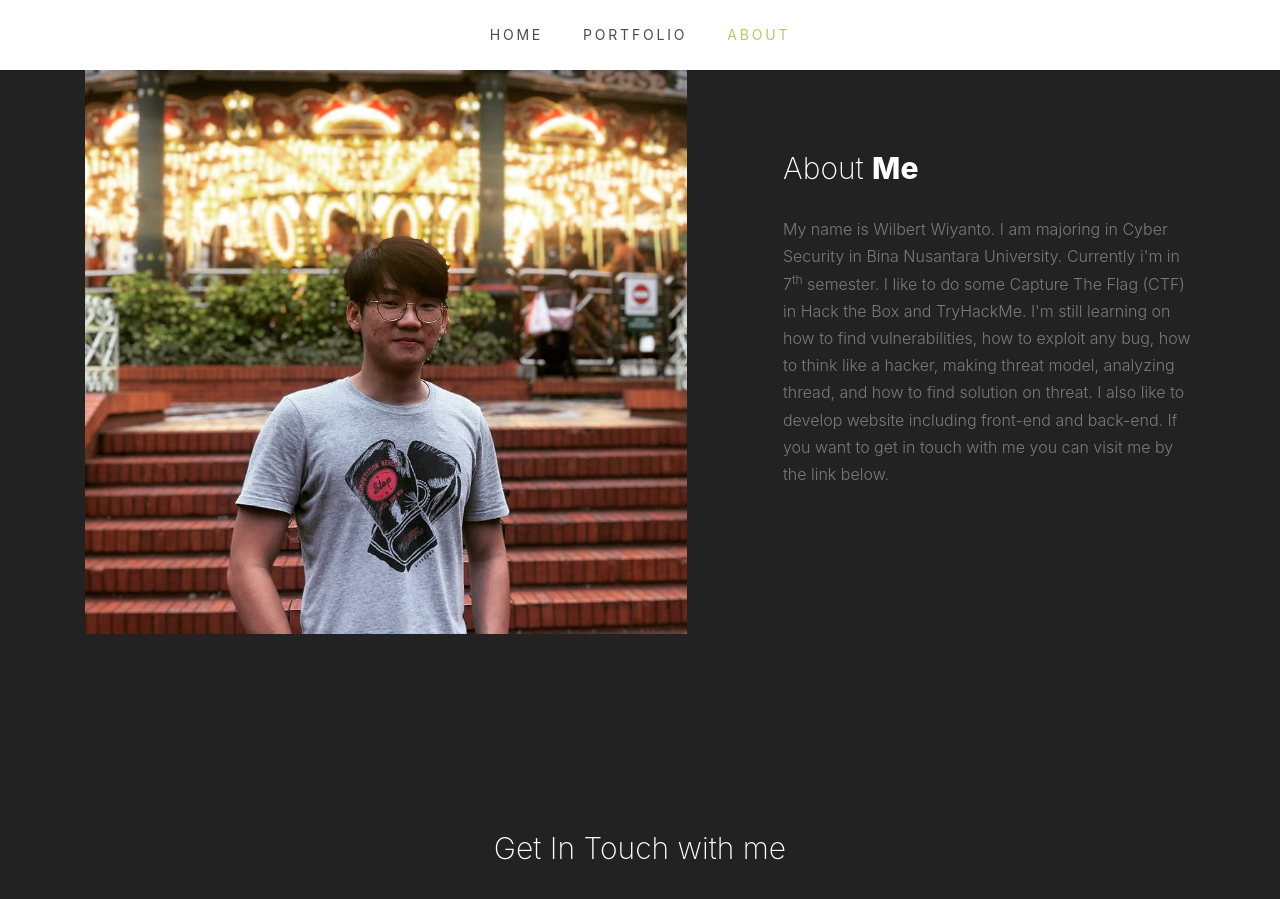
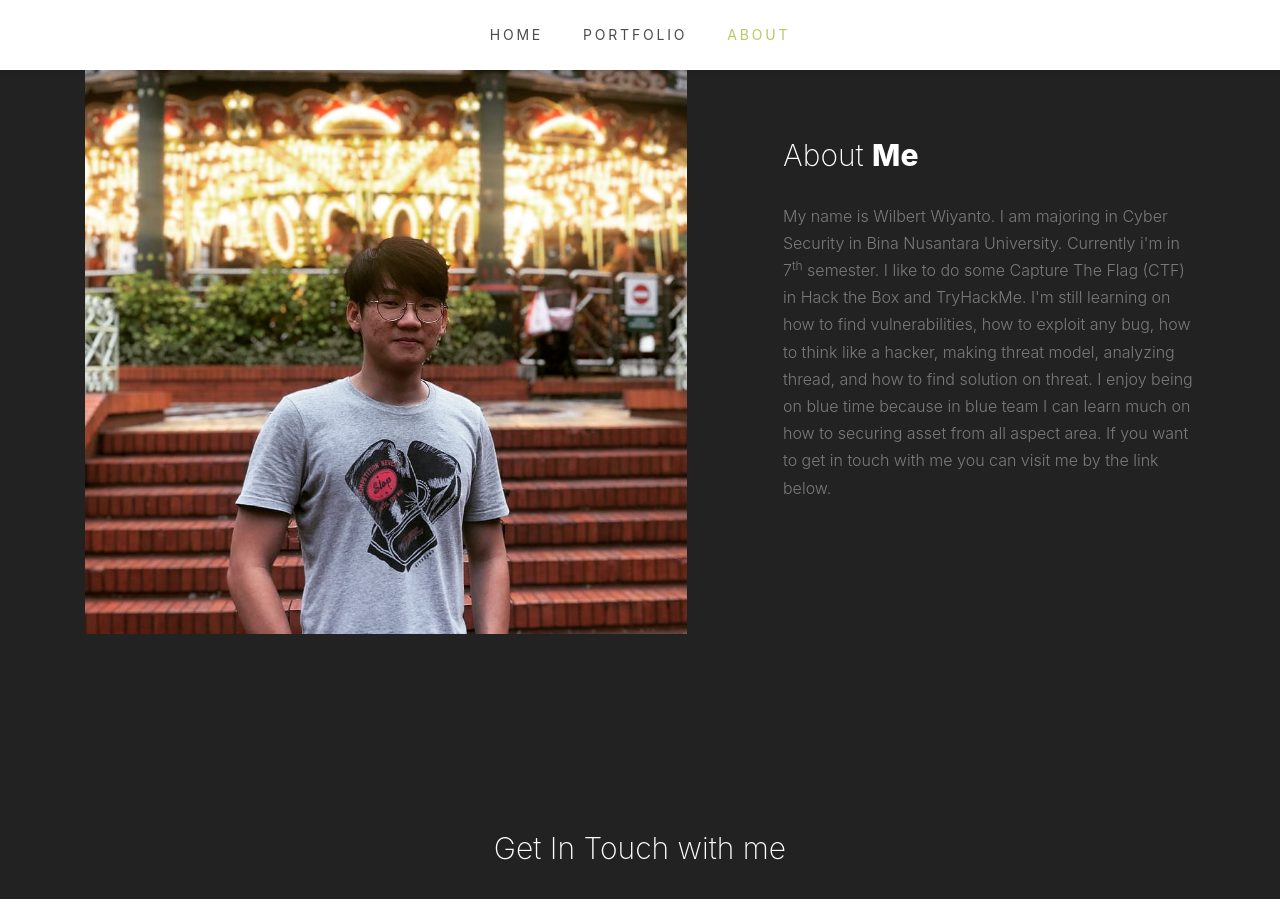
Before and after one commit to wilbertwiyanto/website, a Jekyll site: the page index.html, which Jekyll copies as it is, in a window 1280 px wide and 900 px high, scrolled down 1704 px. Built offline with Jekyll 4.4.1, drawn with Linux system fonts in a browser that asks for light colours; some web fonts are replaced.

Commit message:
Update index.html

```diff
--- a/index.html
+++ b/index.html
@@ -104,7 +104,7 @@
 						Currently i'm in 7<sup>th</sup> semester.
 						I like to do some Capture The Flag (CTF) in Hack the Box and TryHackMe.
 						I'm still learning on how to find vulnerabilities, how to exploit any bug, how to think like a hacker, making threat model, analyzing thread,
-						and how to find solution on threat. I also like to develop website including front-end and back-end.
+						and how to find solution on threat. I enjoy being on blue time because in blue team I can learn much on how to securing asset from all aspect area.
 						If you want to get in touch with me you can visit me by the link below.
 					</p>
 				</div>
```
